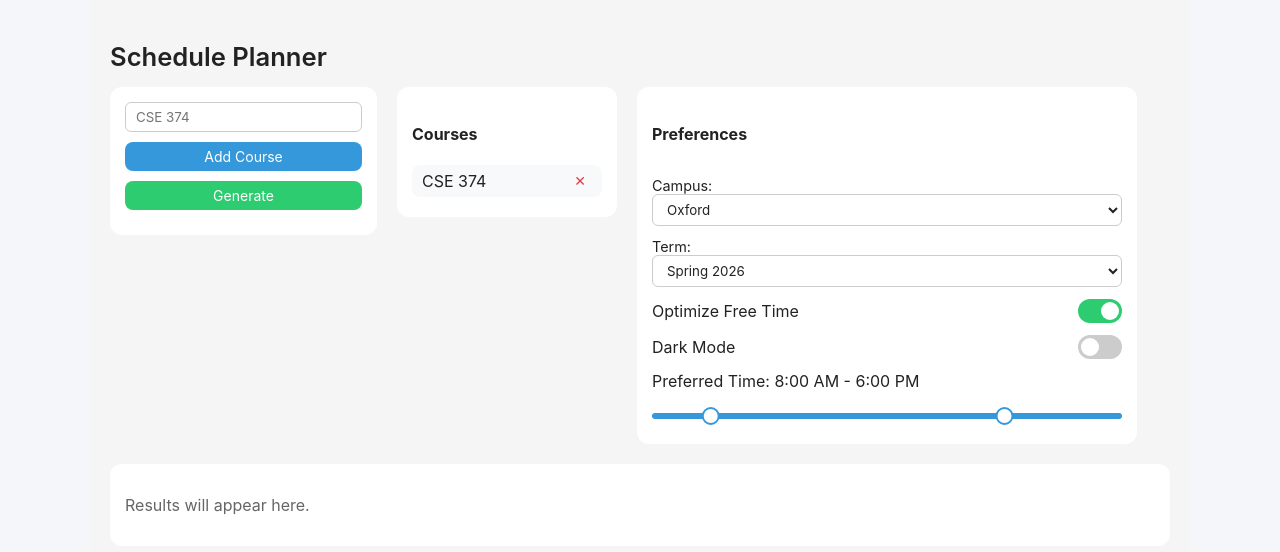
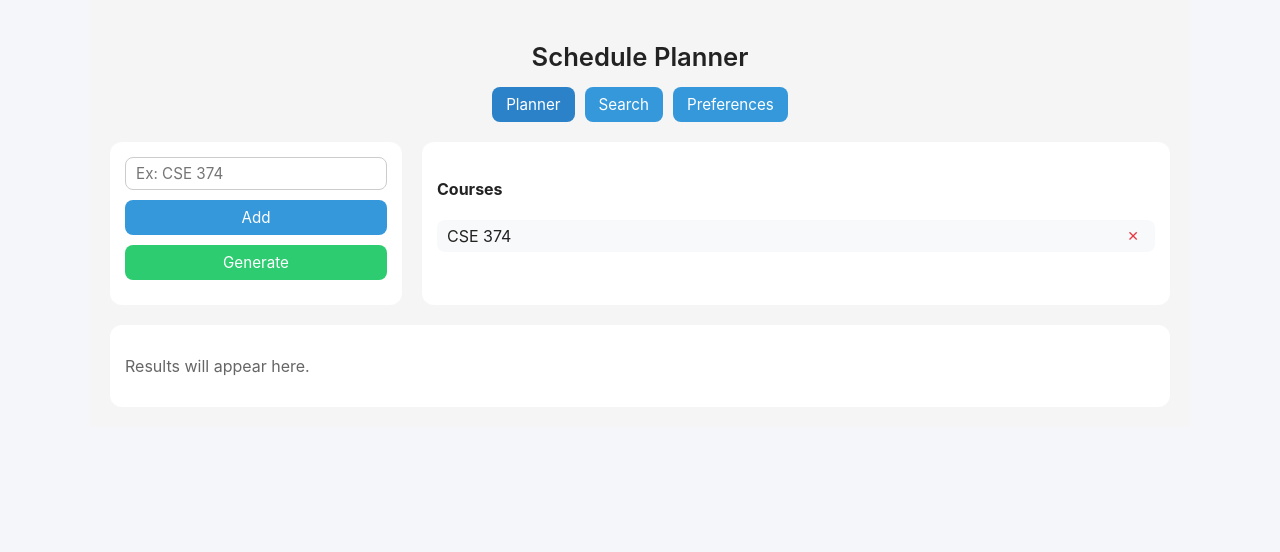
Before and after one commit to tomdh-git/ClassHelper, a React (Create React App) app: page / in a window 1280 px wide. Shown: the top 552 px of the page. Built offline with nearby package versions, Linux system fonts and the light colour scheme.

Commit message:
new structure

```diff
--- a/src/App.css
+++ b/src/App.css
@@ -1,61 +1,65 @@
-/* App Container */
+/* Main Container */
 .app-container {
     padding: 20px;
     max-width: 1100px;
     margin: auto;
     font-family: "Inter", sans-serif;
-    color: #222; /* Light mode text */
-    background: #f5f5f5; /* Light mode background */
+    color: #222;
+    background: #f5f5f5;
     transition: all 0.3s ease;
 }
 
-/* Dark Mode */
 .app-container.dark-mode {
     background: #121212;
     color: #e0e0e0;
 }
 
-/* App Title */
 .app-title {
     font-weight: 600;
     font-size: 1.6rem;
+    text-align: center;
     margin-bottom: 15px;
 }
 
-/* Top Row Layout */
-.top-row {
+/* Centered Navigation Buttons */
+.nav-buttons-centered {
     display: flex;
-    gap: 20px;
-    align-items: flex-start;
+    justify-content: center;
+    gap: 10px;
+    margin-bottom: 20px;
 }
 
-/* Panels */
-.panel {
-    border-radius: 12px;
-    padding: 15px;
-    transition: all 0.3s ease;
-    background: #fff; /* Light mode panel */
+.nav-btn {
+    padding: 8px 16px;
+    border-radius: 8px;
+    border: none;
+    background: #3498db;
+    color: white;
+    cursor: pointer;
+    font-size: 0.95rem;
+    transition: background 0.2s;
 }
 
-.app-container.dark-mode .panel {
-    background: #1e1e1e; /* Dark panel */
+.nav-btn.active {
+    background: #2c82c9;
 }
 
-/* Left Input Panel */
-.left-panel {
-    flex: 0 0 180px;
-    display: flex;
-    flex-direction: column;
-    gap: 10px;
+.app-container.dark-mode .nav-btn {
+    background: #2980b9;
 }
 
-/* Buttons */
+.app-container.dark-mode .nav-btn.active {
+    background: #1f6ea5;
+}
+
+/* General Button Styles */
 .btn {
-    padding: 6px 10px;
+    padding: 8px 14px;
     border-radius: 8px;
     border: none;
+    cursor: pointer;
     color: white;
-    cursor: pointer;
+    font-size: 0.95rem;
     transition: background 0.2s;
 }
 
@@ -65,42 +69,55 @@
 .app-container.dark-mode .add-btn { background: #2980b9; }
 .app-container.dark-mode .generate-btn { background: #27ae60; }
 
-/* Inputs and Selects */
-.input-box, select {
-    padding: 6px 10px;
-    border-radius: 6px;
-    border: 1px solid #ccc;
-    background: #fff;
-    color: #222;
+/* Planner Layout */
+.planner-row {
+    display: flex;
+    gap: 20px;
 }
 
-.app-container.dark-mode .input-box,
-.app-container.dark-mode select {
-    background: #2c2c2c;
-    border: 1px solid #555;
-    color: #e0e0e0;
+.panel {
+    background: #fff;
+    padding: 15px;
+    border-radius: 12px;
+    transition: all 0.3s ease;
+}
+
+.app-container.dark-mode .panel {
+    background: #1e1e1e;
+}
+
+/* Left Add-Course Panel */
+.add-course-panel {
+    flex: 0 0 220px;
+    display: flex;
+    flex-direction: column;
+    gap: 10px;
 }
 
 /* Course List Panel */
 .course-panel {
-    flex: 0 0 220px;
-    max-height: 400px;
+    flex: 1;
+    max-height: 250px;
     overflow-y: auto;
 }
 
-.course-list { list-style: none; padding: 0; margin: 0; }
+.course-list {
+    list-style: none;
+    padding: 0;
+    margin: 0;
+}
 
 .course-item {
     display: flex;
     justify-content: space-between;
     padding: 6px 10px;
+    margin-bottom: 6px;
+    background: #f8f9fa;
     border-radius: 8px;
-    background: #f8f9fa; /* Light mode */
-    margin-bottom: 5px;
 }
 
 .app-container.dark-mode .course-item {
-    background: #2c2c2c; /* Dark mode */
+    background: #2c2c2c;
 }
 
 .remove-btn {
@@ -110,87 +127,32 @@
     cursor: pointer;
 }
 
-/* Preferences Panel */
-.prefs-panel {
-    flex: 1;
-    display: flex;
-    flex-direction: column;
-    gap: 12px;
-    max-width: 500px;
+/* Inputs */
+.input-box,
+select {
+    font-family: inherit;
+    font-size: 0.95rem;
+    padding: 6px 10px;
+    border-radius: 8px;
+    border: 1px solid #ccc;
+    background: #fff;
+    color: #000;
 }
 
-.prefs-panel label {
-    display: flex;
-    flex-direction: column;
-    font-size: 0.9rem;
-}
-
-/* Switches */
-.switch-container {
-    display: flex;
-    justify-content: space-between;
-    align-items: center;
-}
-
-.switch {
-    position: relative;
-    display: inline-block;
-    width: 44px;
-    height: 24px;
-}
-
-.switch input { display:none; }
-
-.slider {
-    position: absolute;
-    cursor: pointer;
-    top: 0; left: 0; right: 0; bottom: 0;
-    background-color: #ccc;
-    transition: 0.3s;
-    border-radius: 24px;
-}
-
-.slider:before {
-    position: absolute;
-    content: "";
-    height: 18px;
-    width: 18px;
-    left: 3px;
-    bottom: 3px;
-    background-color: white;
-    transition: 0.3s;
-    border-radius: 50%;
-}
-
-input:checked + .slider { background-color: #2ecc71; }
-input:checked + .slider:before { transform: translateX(20px); }
-
-.app-container.dark-mode .slider { background-color: #555; }
-
-/* Range Slider */
-.range-track {
-    height: 6px;
-    background: #3498db;
-    border-radius: 3px;
-    margin: 10px 0;
-}
-
-.range-thumb {
-    height: 18px;
-    width: 18px;
-    background: #fff;
-    border: 2px solid #3498db;
-    border-radius: 50%;
+.app-container.dark-mode .input-box,
+.app-container.dark-mode select {
+    background: #2c2c2c;
+    color: #fff;
+    border: 1px solid #555;
 }
 
 /* Loading Bar */
 .loading-bar {
     width: 100%;
     height: 5px;
-    background: rgba(0,0,0,0.1);
+    background: rgba(0, 0, 0, 0.1);
     border-radius: 3px;
     overflow: hidden;
-    margin-top: 6px;
 }
 
 .loading-progress {
@@ -198,7 +160,6 @@ input:checked + .slider:before { transform: translateX(20px); }
     height: 100%;
     background: #3498db;
     animation: loadingAnim 1s linear infinite;
-    border-radius: 3px;
 }
 
 @keyframes loadingAnim {
@@ -206,14 +167,19 @@ input:checked + .slider:before { transform: translateX(20px); }
     100% { transform: translateX(100%); }
 }
 
+.status-text {
+    font-size: 0.9rem;
+    color: #e63946;
+}
+
 /* Results Panel */
 .results-panel {
     margin-top: 20px;
     padding: 15px;
     border-radius: 12px;
+    background: #fff;
     max-height: 400px;
     overflow-y: auto;
-    background: #fff;
 }
 
 .app-container.dark-mode .results-panel {
@@ -233,5 +199,75 @@ input:checked + .slider:before { transform: translateX(20px); }
     box-shadow: 0 1px 3px rgba(0,0,0,0.4);
 }
 
-.error-text { color: #e63946; font-size: 0.9rem; }
+.error-text { color: #e63946; }
+
 .placeholder-text { color: #666; }
+
+/* Preferences Panel */
+.prefs-panel {
+    display: flex;
+    flex-direction: column;
+    gap: 12px;
+    max-width: 500px;
+    margin: auto;
+}
+
+.prefs-row {
+    display: flex;
+    justify-content: space-between;
+    align-items: center;
+}
+
+.switch-container {
+    display: flex;
+    justify-content: space-between;
+    align-items: center;
+}
+
+.switch {
+    position: relative;
+    width: 44px;
+    height: 24px;
+}
+
+.switch input { display: none; }
+
+.slider {
+    position: absolute;
+    top: 0; left: 0;
+    right: 0; bottom: 0;
+    background-color: #ccc;
+    border-radius: 24px;
+    transition: .3s;
+}
+
+.slider:before {
+    content: "";
+    position: absolute;
+    height: 18px;
+    width: 18px;
+    left: 3px;
+    bottom: 3px;
+    background-color: white;
+    border-radius: 50%;
+    transition: .3s;
+}
+
+input:checked + .slider { background-color: #2ecc71; }
+input:checked + .slider:before { transform: translateX(20px); }
+
+/* Range Slider */
+.range-track {
+    height: 6px;
+    background: #3498db;
+    border-radius: 3px;
+    margin: 10px 0;
+}
+
+.range-thumb {
+    width: 18px;
+    height: 18px;
+    background: #fff;
+    border: 2px solid #3498db;
+    border-radius: 50%;
+}
--- a/src/App.js
+++ b/src/App.js
@@ -7,18 +7,18 @@ const GRAPHQL_URL = `${BASE_URL}/graphql`;
 const ALIVE_URL = `${BASE_URL}/alive`;
 
 export default function App() {
+    const [page, setPage] = useState("planner");
     const [courses, setCourses] = useState(["CSE 374"]);
     const [input, setInput] = useState("");
     const [result, setResult] = useState(null);
     const [loading, setLoading] = useState(false);
     const [lastError, setLastError] = useState(null);
 
-    // Preferences
     const [campus, setCampus] = useState("O");
     const [term, setTerm] = useState("202620");
     const [optimizeFreeTime, setOptimizeFreeTime] = useState(true);
     const [darkMode, setDarkMode] = useState(false);
-    const [timeRange, setTimeRange] = useState([8, 18]); // 30-min steps
+    const [timeRange, setTimeRange] = useState([8, 18]);
 
     const formatTimeForQuery = (val) => {
         const hour = Math.floor(val);
@@ -107,25 +107,33 @@ export default function App() {
         <div className={`app-container ${darkMode ? "dark-mode" : ""}`}>
             <h2 className="app-title">Schedule Planner</h2>
 
-            <div className="top-row">
-                {/* Left Input Panel */}
-                <div className="panel left-panel">
+            {/* Centered Top Navigation Buttons */}
+            <div className="nav-buttons-centered">
+                <button onClick={() => setPage("planner")} className={`btn nav-btn ${page === "planner" ? "active" : ""}`}>Planner</button>
+                <button onClick={() => setPage("search")} className={`btn nav-btn ${page === "search" ? "active" : ""}`}>Search</button>
+                <button onClick={() => setPage("prefs")} className={`btn nav-btn ${page === "prefs" ? "active" : ""}`}>Preferences</button>
+            </div>
+
+            {page === "planner" && (
+                <>
+                    <div className="planner-row">
+                        {/* Add Course Panel */}
+                        <div className="panel add-course-panel">
                             <input
                                 className="input-box"
                                 type="text"
-                        placeholder="CSE 374"
+                                placeholder="Ex: CSE 374"
                                 value={input}
                                 onChange={(e) => setInput(e.target.value)}
                             />
-                    <button className="btn add-btn" onClick={addCourse}>Add Course</button>
+                            <button className="btn add-btn" onClick={addCourse}>Add</button>
                             <button className="btn generate-btn" onClick={getSchedules}>Generate</button>
 
-                    {/* Loading Bar */}
                             {loading && <div className="loading-bar"><div className="loading-progress" /></div>}
                             {!loading && <div className="status-text">{lastError}</div>}
                         </div>
 
-                {/* Course List */}
+                        {/* Course List Panel */}
                         <div className="panel course-panel">
                             <h4>Courses</h4>
                             <ul className="course-list">
@@ -137,28 +145,62 @@ export default function App() {
                                 ))}
                             </ul>
                         </div>
+                    </div>
 
-                {/* Preferences Panel */}
+                    {/* Results Below */}
+                    <div className="results-panel">
+                        {result ? (
+                            "schedules" in result ? (
+                                result.schedules.map((sched, idx) => (
+                                    <div key={idx} className="result-card">
+                                        <b>Courses:</b>
+                                        <ul>
+                                            {sched.courses.map((c, i) => (
+                                                <li key={i}>{c.subject} {c.courseNum} — CRN {c.crn}</li>
+                                            ))}
+                                        </ul>
+                                        <b>Free Time:</b> {sched.freeTime}
+                                    </div>
+                                ))
+                            ) : (
+                                <div className="error-text">{result.error}: {result.message}</div>
+                            )
+                        ) : (
+                            <p className="placeholder-text">Results will appear here.</p>
+                        )}
+                    </div>
+                </>
+            )}
+
+            {page === "search" && (
+                <div className="empty-page">
+                    <h3>Search Course</h3>
+                    <p>Coming soon...</p>
+                </div>
+            )}
+
+            {page === "prefs" && (
                 <div className="panel prefs-panel">
                     <h4>Preferences</h4>
 
-                    <label>Campus:
+                    <div className="prefs-row">
+                        <span>Campus:</span>
                         <select value={campus} onChange={(e) => setCampus(e.target.value)}>
                             <option value="O">Oxford</option>
                             <option value="M">Hamilton</option>
                             <option value="L">Luxembourg</option>
                             <option value="All">All</option>
                         </select>
-                    </label>
+                    </div>
 
-                    <label>Term:
+                    <div className="prefs-row">
+                        <span>Term:</span>
                         <select value={term} onChange={(e) => setTerm(e.target.value)}>
                             <option value="202620">Spring 2026</option>
                             <option value="202610">Fall 2025</option>
                         </select>
-                    </label>
+                    </div>
 
-                    {/* iOS-style switches */}
                     <div className="switch-container">
                         <span>Optimize Free Time</span>
                         <label className="switch">
@@ -190,30 +232,7 @@ export default function App() {
                         )}
                     />
                 </div>
-            </div>
-
-            {/* Results */}
-            <div className="results-panel">
-                {result ? (
-                    "schedules" in result ? (
-                        result.schedules.map((sched, idx) => (
-                            <div key={idx} className="result-card">
-                                <b>Courses:</b>
-                                <ul>
-                                    {sched.courses.map((c, i) => (
-                                        <li key={i}>{c.subject} {c.courseNum} — CRN {c.crn}</li>
-                                    ))}
-                                </ul>
-                                <b>Free Time:</b> {sched.freeTime}
-                            </div>
-                        ))
-                    ) : (
-                        <div className="error-text">{result.error}: {result.message}</div>
-                    )
-                ) : (
-                    <p className="placeholder-text">Results will appear here.</p>
             )}
-            </div>
         </div>
     );
 }
```
Lines whose indentation alone changed are shown as unchanged.
